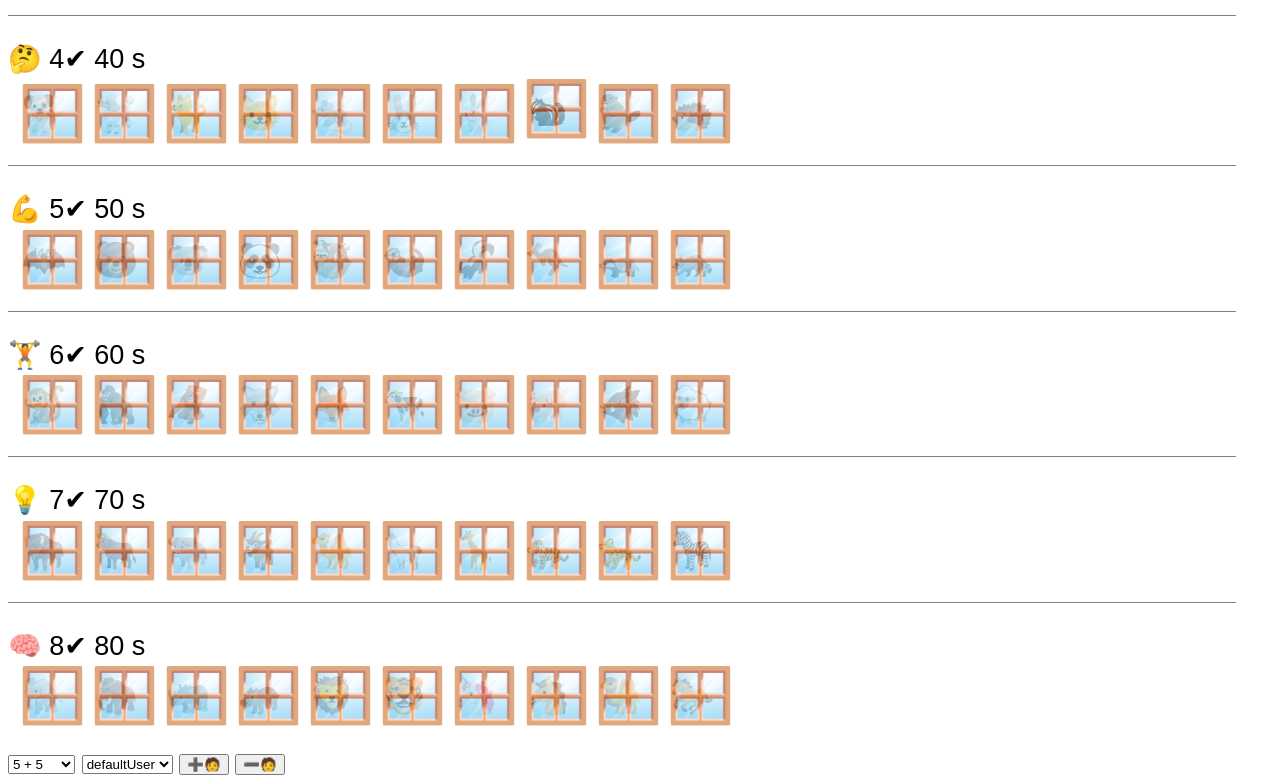
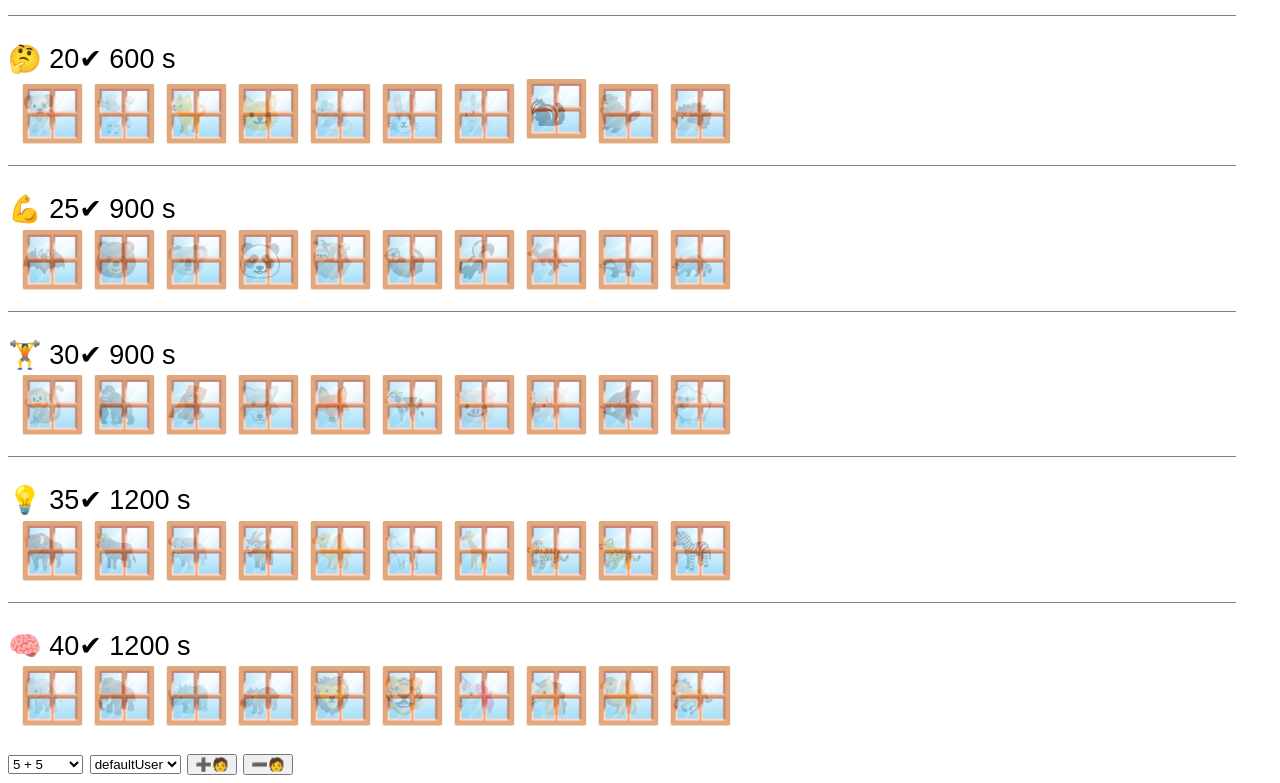
Before and after one commit to imolb/multissimo, a website: page src/index.html in a window 1280 px wide. Shown: the part 485-1268 px from the top of the page. Drawn offline with Linux system fonts and the light colour scheme.

Commit message:
#5 added all trainings; set levels to realistic values

```diff
--- a/src/multissimo.css
+++ b/src/multissimo.css
@@ -116,7 +116,7 @@ div.wrong {
     font-size: 400%;
     text-align: center;
     width: 100%;
-    /*transition: font-size 3s ease-in-out 0s;*/
+    /*transition: font-size 3s ease-in-out 0s; // disabled due to problem in old chrome */
 }
 
 #challengeProgress > svg {
--- a/src/multissimo.js
+++ b/src/multissimo.js
@@ -185,11 +185,11 @@ class School {
     let trainingListDefinition = [];
     trainingListDefinition.push({'name':    '5 + 5', 'type': '+', 'numRows':  11, 'numCols':  11})
     trainingListDefinition.push({'name':  '10 + 10', 'type': '+', 'numRows':  11, 'numCols':  11})
-    /* TODO add trainingListDefinition.push({'name':  '20 - 10', 'type': '-', 'numRows':  11, 'numCols':  11})
+    trainingListDefinition.push({'name':  '20 - 10', 'type': '-', 'numRows':  11, 'numCols':  11})
     trainingListDefinition.push({'name': '100 + 10', 'type': '+', 'numRows': 191, 'numCols':  11})
     trainingListDefinition.push({'name': '100 - 10', 'type': '-', 'numRows': 101, 'numCols': 101})
     trainingListDefinition.push({'name':  '10 * 10', 'type': '*', 'numRows':  11, 'numCols':  11})
-    trainingListDefinition.push({'name': '100 : 10', 'type': '/', 'numRows':  11, 'numCols':  11})*/
+    trainingListDefinition.push({'name': '100 : 10', 'type': '/', 'numRows':  11, 'numCols':  11})
 
     for (let i = 0; i < trainingListDefinition.length; i++) {
       if (this.getTrainingByName(trainingListDefinition.name) === null) {
@@ -691,13 +691,13 @@ class CollectionItem {
 class Level {
 }
 Object.defineProperty(Level, 'answerLimit', {
-    value: new Array(1, 2, 3, 4, 5, 6, 7, 8, 9, 10), //(10, 20, 30, 40),
+    value: new Array(5, 10, 15, 20, 25, 30, 35, 40, 45, 50),
     writable : false,
     enumerable : true,
     configurable : false
 });
 Object.defineProperty(Level, 'timeLimit', {
-    value: new Array(10, 20, 30, 40, 50, 60, 70, 80, 90, 100), //(5*60, 7.5*60, 10*60, 12.5*60),
+    value: new Array(5*60, 5*60, 10*60, 10*60, 15*60, 15*60, 20*60, 20*60, 25*60, 25*60),
     writable : false,
     enumerable : true,
     configurable : false
```
